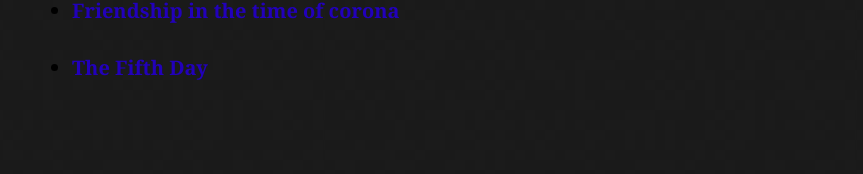
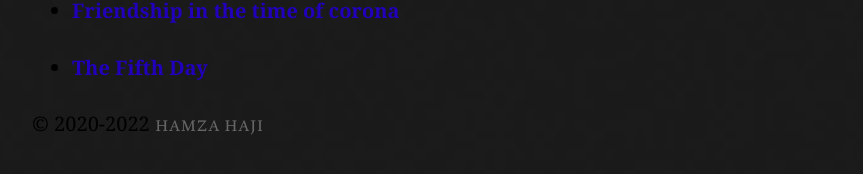
Before and after one commit to habasweiny/habasweiny.github.io, a Jekyll site: the page built from musings.html, in a window 1280 px wide. Shown: the part 623-797 px from the top of the page, without its empty margins (208-1071 px from the left). Built offline with Jekyll 4.4.1, drawn with Linux system fonts in a browser that asks for light colours.

Commit message:
Update essay.html

```diff
--- a/_layouts/essay.html
+++ b/_layouts/essay.html
@@ -20,4 +20,5 @@
     <div>{% include navigation.html %}</div>
    {{ content }}
   </body>
+      © 2020-2022 <a class="small" href="/about.html">HAMZA HAJI</a>
 </html>
```
